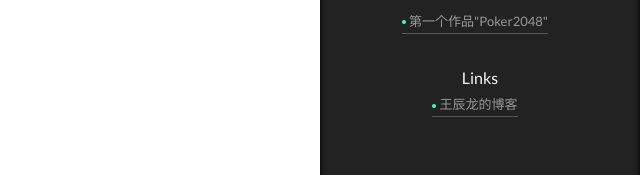
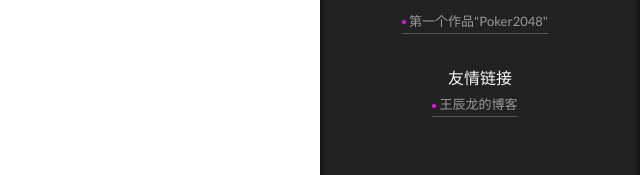
Before and after one commit to BJTU-HT/BJTU-HT.github.io, a plain HTML site: page index.html in a window 1280 px wide. Shown: the part 241-416 px from the top of the page, 640-1280 px from the left. Drawn offline with Linux system fonts and the light colour scheme; some packages are replaced by stand-ins of ours; a script that the page names is missing.

Commit message:
Site updated: 2016-04-17 12:08:40

```diff
--- a/css/main.css
+++ b/css/main.css
@@ -1135,7 +1135,7 @@ body {
   width: 4px;
   height: 4px;
   border-radius: 50%;
-  background: #3dffb6;
+  background: #ff0bff;
 }
 .sidebar-nav {
   margin: 0;
--- a/index.html
+++ b/index.html
@@ -349,7 +349,7 @@
 
         <div class="links-of-author motion-element">
 
-            <p class="site-author-name">Links</p>
+            <p class="site-author-name">友情链接</p>
 
               <span class="links-of-author-item">
               <a href="http://www.wangchenlong.org" target="_blank">王辰龙的博客</a>
```
Also changed, not shown: 2016/04/12/hello-world/index.html (+1 -1 lines), 2016/04/14/first-test/index.html (+1 -1 lines), archives/2016/04/index.html (+1 -1 lines), archives/2016/index.html (+1 -1 lines), archives/index.html (+1 -1 lines).
